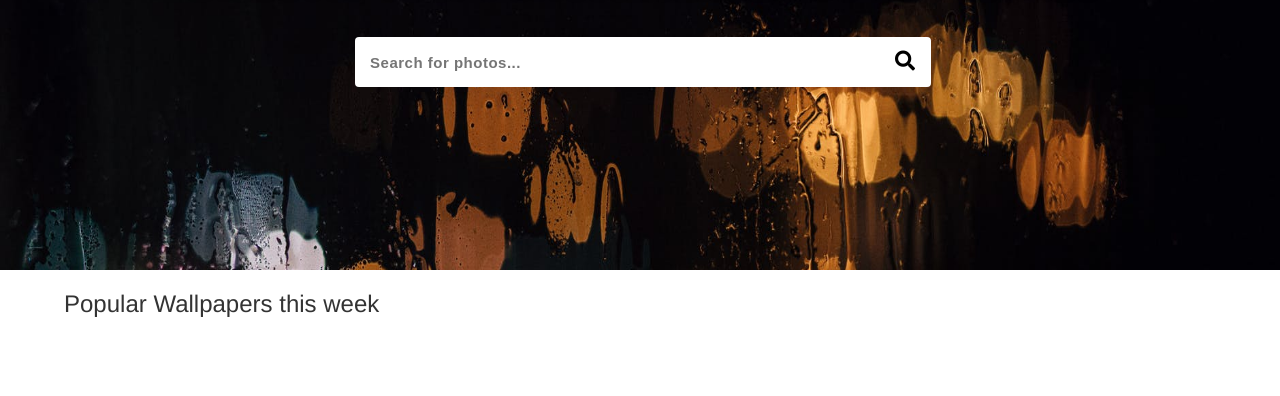
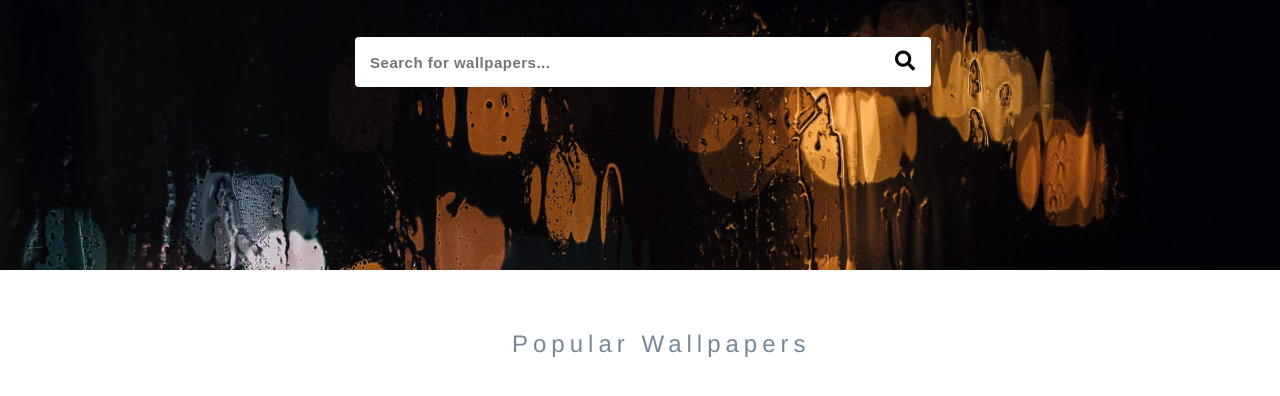
Before and after one commit to jyhsum/PicCube, an Electron app: page public/index.html in a window 1280 px wide. Shown: the part 240-636 px from the top of the page. Drawn offline with Linux system fonts and the light colour scheme; no server answers.

Commit message:
Revised placeholder of search bar and changed font style of trending

```diff
--- a/public/index.css
+++ b/public/index.css
@@ -58,9 +58,11 @@ button#search_button{
 }
 
 div.trending{
-    margin-top: 20px;
-    padding-left: 5%;
-    font-weight: 400;
+    letter-spacing: 5px;
+    margin-top: 60px;
+    margin-bottom: 25px;
+    padding-left: 40%;
+    font-weight: 500;
     font-size: 3vh;
-    color: rgb(51, 51, 51);
+    color: lightslategray;
 }
--- a/public/index.html
+++ b/public/index.html
@@ -32,12 +32,12 @@
 		<div class="search_area">
 			<h1>Discover Your Perfect Wallpapers on PicCube</h1>
 			<form method ="get" accept-charset="UTF-8" id="search" action = "photo.html">
-				<input type="text" name="search" placeholder="Search for photos..." required="required">
+				<input type="text" name="search" placeholder="Search for wallpapers..." required="required">
 				<button type="submit" i class="fas fa-search" id="search_button">
 			</form>
 		</div>
 	</div>
-	<div class="trending"><h2>Popular Wallpapers this week</h2></div>
+	<div class="trending"><h2>Popular Wallpapers</h2></div>
 	<div class="recommand_pic"></div>
 	<footer>
 
```
Also changed, not shown: public/login.html (+1 -1 lines), public/member.html (+1 -1 lines), public/photo.html (+1 -1 lines).
